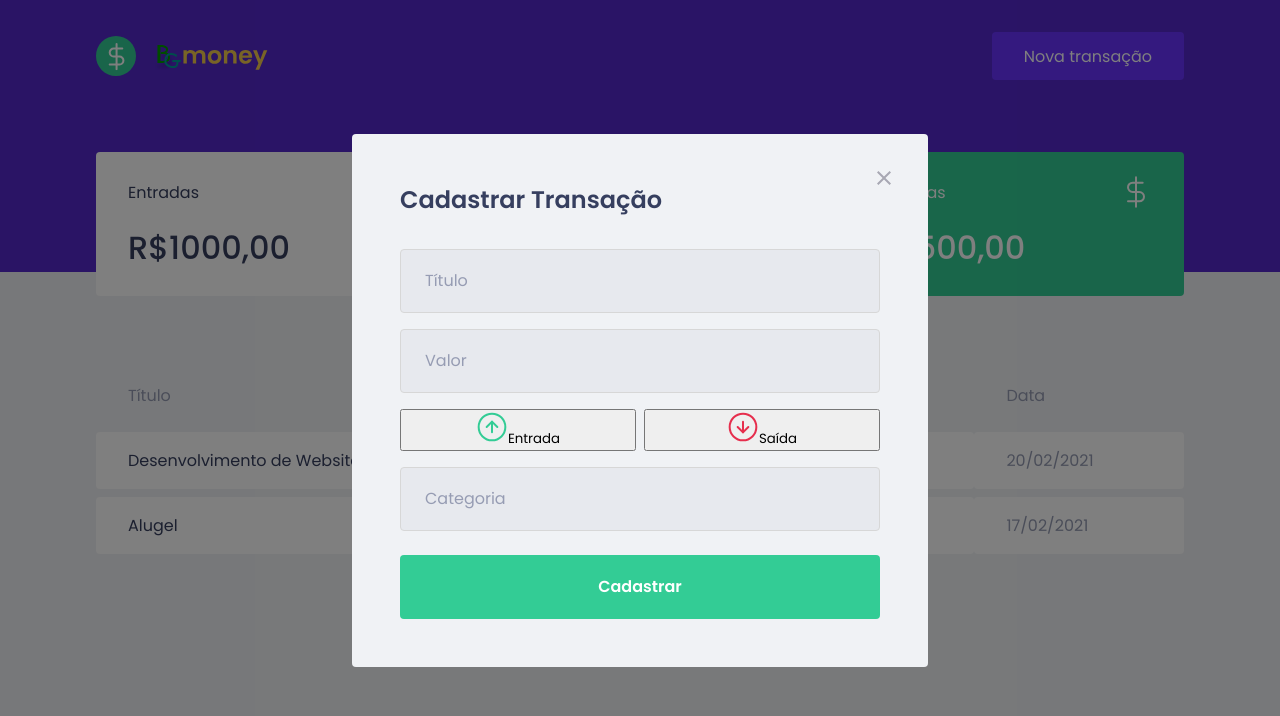
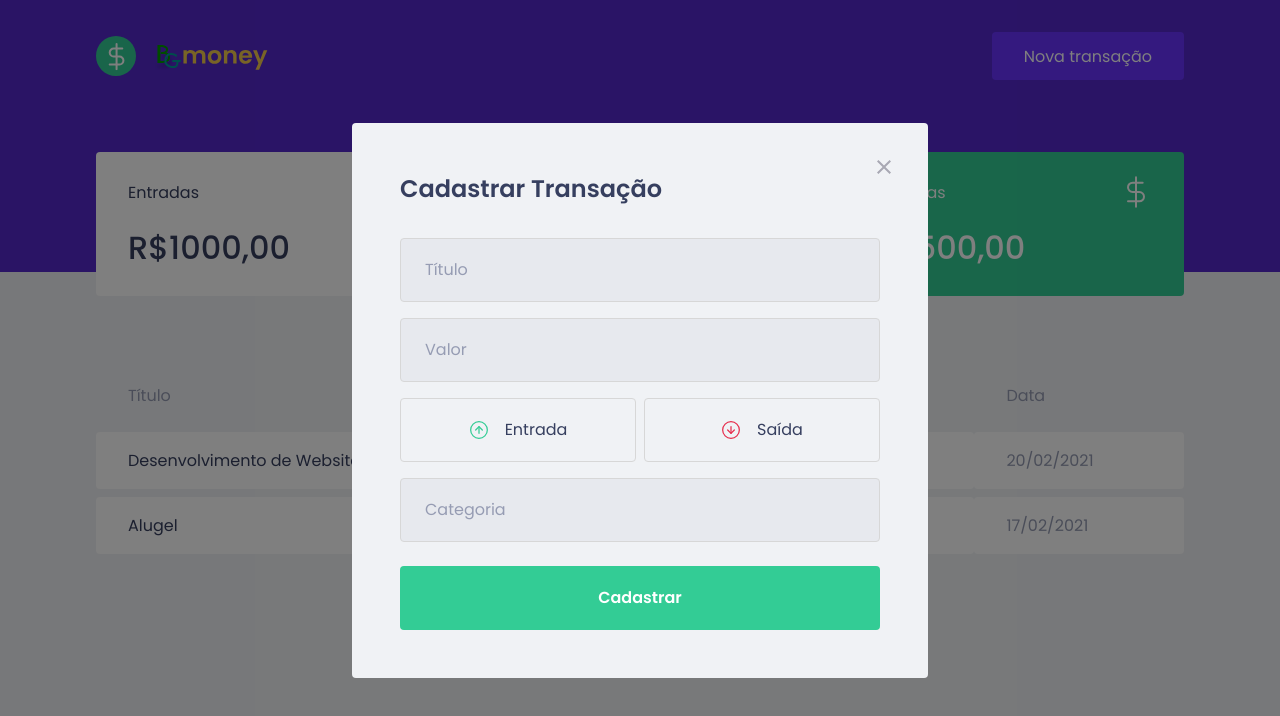
Before and after one commit to BrunoGaruda/React-financas-pessoais, a React (Create React App) app: page / in a window 1280 px wide. Both pictures are taken after a click on the button "Nova transação". Shown: the top 716 px of the page. Built offline with nearby package versions, Linux system fonts and the light colour scheme; no server answers; what miragejs would draw is missing.

Commit message:
using custom props on button, creating RadioBox insted button on index and styles

```diff
--- a/src/components/NewTransactionModal/index.tsx
+++ b/src/components/NewTransactionModal/index.tsx
@@ -48,6 +48,7 @@ export function NewTransactionModal({
             onClick={() => {
               setType('deposit')
             }}
+            isActive={type === 'deposit'}
           >
             <img src={incomeImg} alt="Entrada" />
             <span>Entrada</span>
@@ -57,6 +58,7 @@ export function NewTransactionModal({
             onClick={() => {
               setType('withdraw')
             }}
+            isActive={type === 'withdraw'}
           >
             <img src={outcomeImg} alt="Saída" />
             <span>Saída</span>
--- a/src/components/NewTransactionModal/styles.ts
+++ b/src/components/NewTransactionModal/styles.ts
@@ -55,9 +55,12 @@ export const TransactionTypeContainer = styled.div`
   grid-template-columns: 1fr 1fr;
   gap: 0.5rem;
 `
+// https://styled-components.com/docs/api#using-custom-props
+interface RadioBoxProps {
+  isActive: boolean
+}
 
-export const RadioBox = styled.button`
-  button {
+export const RadioBox = styled.button<RadioBoxProps>`
   height: 4rem;
   border: 1px solid #d7d7d7;
   border-radius: 0.25rem;
@@ -85,5 +88,4 @@ export const RadioBox = styled.button`
     font-size: 1rem;
     color: var(--text-title);
   }
-  }
 `
```
Lines whose indentation alone changed are shown as unchanged.
